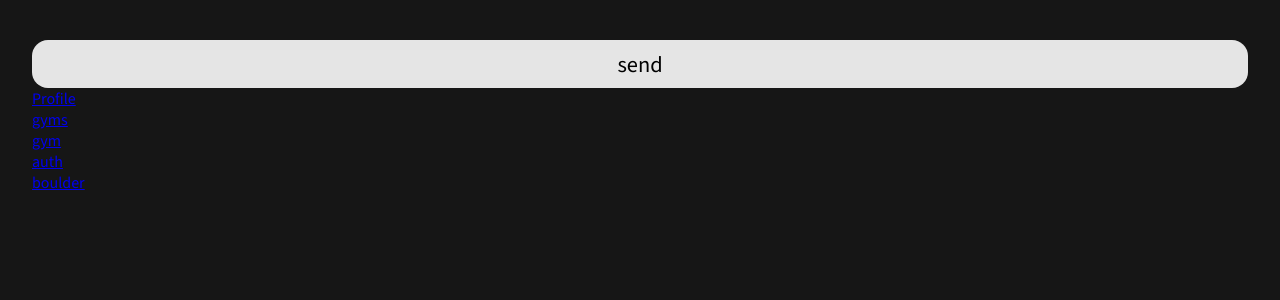
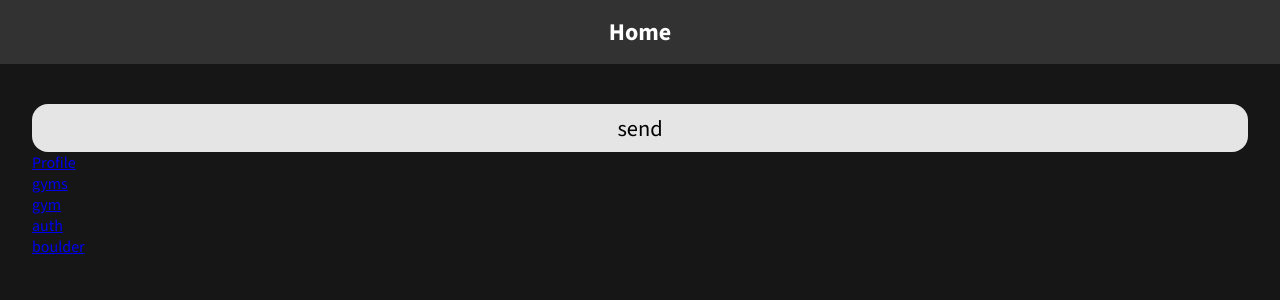
Before and after one commit to camivand4/Spraywall, a React (Vite) app: page / in a window 1280 px wide. Shown: the top 300 px of the page. Built offline with nearby package versions, Linux system fonts and the light colour scheme.

Commit message:
fixed header but received false for a non boolean attributa isboulder error

```diff
--- a/src/layouts/BaseLayout.tsx
+++ b/src/layouts/BaseLayout.tsx
@@ -6,13 +6,13 @@
   children: JSX.Element;
 };
 
-const BaseLayoutStyle = styled.div<{ isboulder: string }>`
-  padding: ${({ isboulder }) => (isboulder === "true" ? '0' : '2.5rem 2rem')};
+const BaseLayoutStyle = styled.div<{ isboulder: boolean }>`
+  padding: ${({ isboulder }) => (isboulder === true ? '0' : '2.5rem 2rem')};
 `;
 
 const BaseLayout = ({ children }: Props) => {
   const location = useLocation();
-  const isBoulder = (location.pathname === "/boulder").toString(); // Convert boolean to string
+  const isBoulder = (location.pathname === "/boulder");
 
   return (
     <>
```
